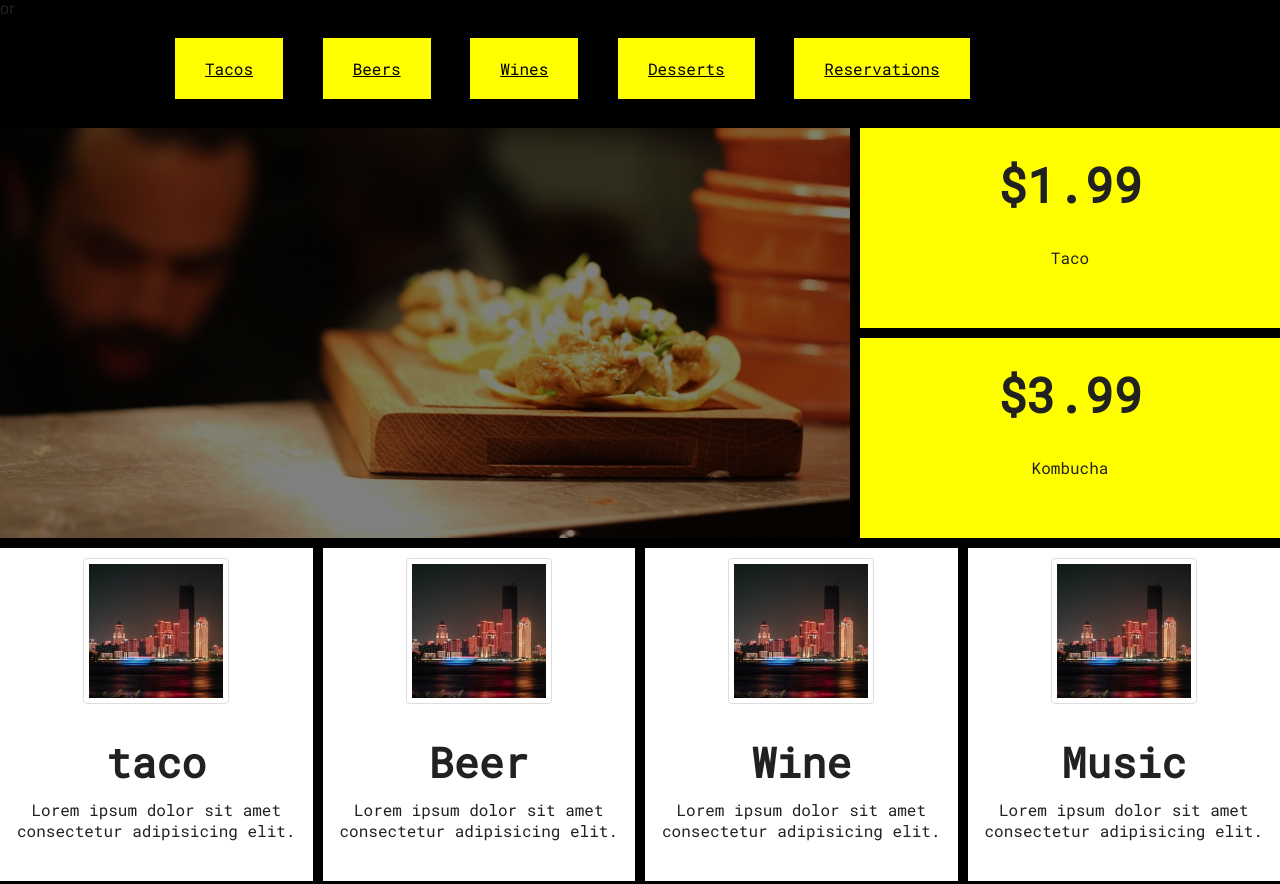
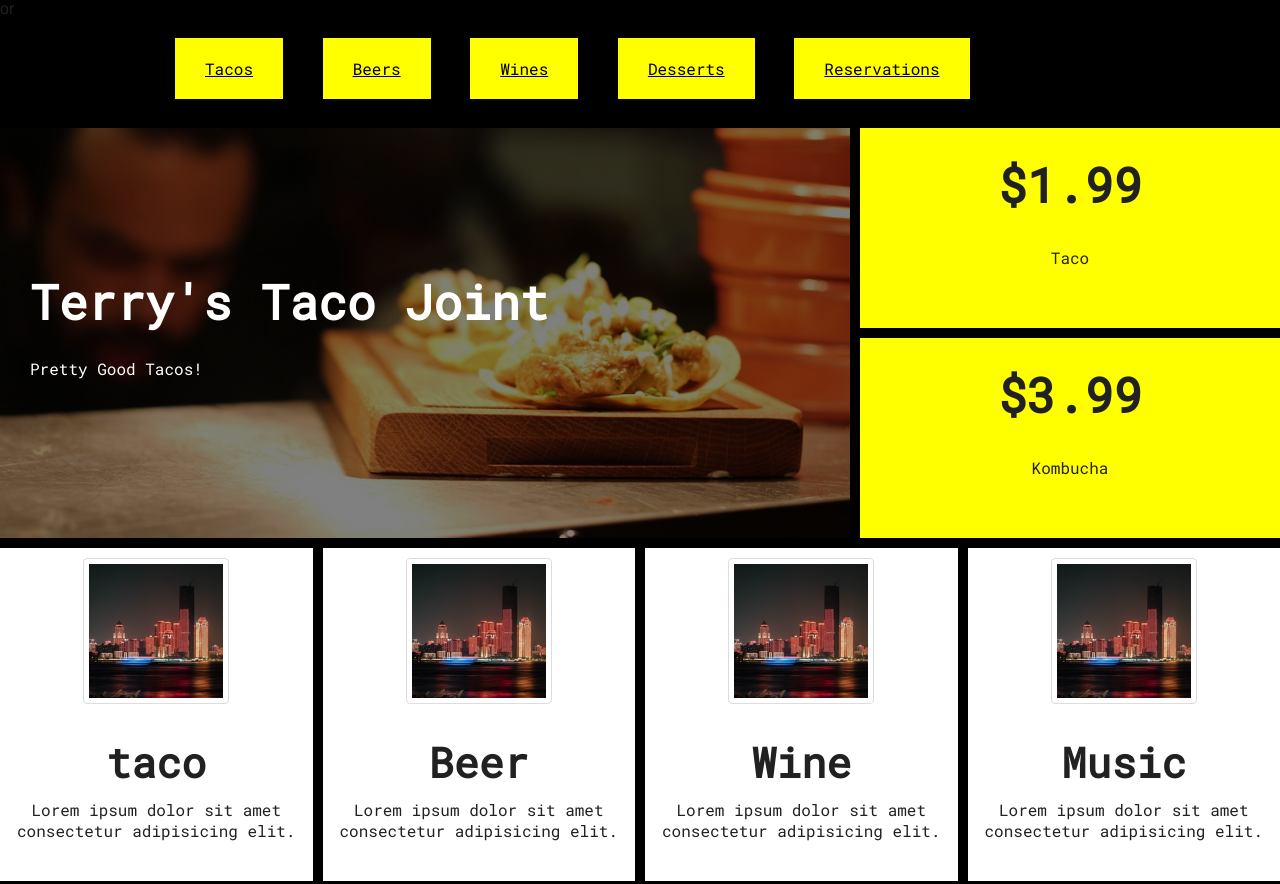
Before and after one commit to leigh-grigaliunas/RR-WEB-UA-HTML-and-CSS-Assessment---Section-, a plain HTML site: page index.html in a window 1280 px wide. Shown: the top 884 px of the page. Drawn offline with Linux system fonts and the light colour scheme.

Commit message:
Fixed text over image issue

```diff
--- a/index.html
+++ b/index.html
@@ -22,7 +22,9 @@
             </nav>
             <div class="hero1">
                 <img src="/images/taco.jpg">
-                <span><h2>Terry's Taco Joint</h2><br><h4>Pretty Good Tacos!</h4></span>
+                <div class="hero1-heading">
+                    <h1>Terry's Taco Joint</h1><br><p>Pretty Good Tacos!</p>
+                </div>
             </div>
             <div class="hero2 yellow-box">
                 <p><h1>$1.99</h1><br>Taco</p>
--- a/style.css
+++ b/style.css
@@ -63,6 +63,24 @@ nav ul a {
 .hero1 {
   grid-column: col-start 1 / span 8;
   grid-row: 2 / span 2;
+  position: relative;
+  display: inline-block;
+}
+
+.hero1-heading {
+  position: absolute;
+  z-index: 499;
+  left: 30px;
+  top: 40%; /* Adjust this value to move the positioned div up and down */
+  width: 80%; /* Set the width of the positioned div */
+}
+
+.hero1-heading h1, .hero1-heading p {
+  color: white !important;
+}
+
+.hero1-heading h1 {
+  line-height: 20px;
 }
 
 .hero2 {
@@ -120,19 +138,11 @@ nav ul a {
   align-items:center;
 }
 
-.hero1 > img {
+.hero1 img {
   object-fit: cover;
   width: 100%;
   max-height: 100%;
   opacity: 0.5;
-}
-
-.hero > span {
-  position: absolute;
-  top: 8px;
-  left: 16px;
-  font-size: 18px;
-  z-index: 10;
 }
 
 .yellow-box {
```
